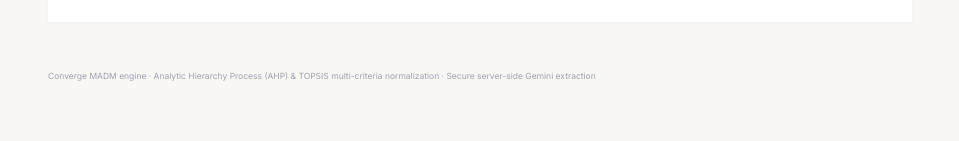
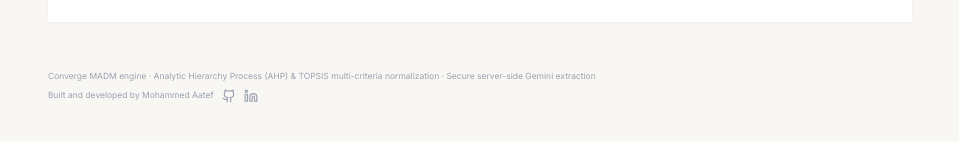
Before and after one commit to TR-Mohd/converge-madm, a React (Vite) app: page / in a window 1280 px wide. Shown: the part 785-926 px from the top of the page, without its empty margins (160-1119 px from the left). Built offline with nearby package versions, Linux system fonts and the light colour scheme.

Commit message:
feat: add footer credit with GitHub and LinkedIn links

```diff
--- a/src/App.tsx
+++ b/src/App.tsx
@@ -7,7 +7,7 @@ import DataGridStep from "./components/DataGridStep";
 import ResultsStep from "./components/ResultsStep";
 import { DecisionData, PairwiseComparison, AHPResult, TopsisResult } from "./types";
 import { calculateTOPSIS } from "./utils/math";
-import { BrainCircuit, RotateCcw, Sun, Moon } from "lucide-react";
+import { BrainCircuit, RotateCcw, Sun, Moon, Github, Linkedin } from "lucide-react";
 import { useSessionPersistence, WizardSession } from "./hooks/useSessionPersistence";
 import ResumeSessionBanner from "./components/ResumeSessionBanner";
 
@@ -374,8 +374,31 @@ export default function App() {
       </main>
 
       {/* Technical Methodology Footer */}
-      <footer className="max-w-4xl mx-auto w-full text-left text-[8.5px] text-gray-400 dark:text-[#4B5563] mt-12 px-4 leading-normal" id="app-footer">
-        Converge MADM engine · Analytic Hierarchy Process (AHP) & TOPSIS multi-criteria normalization · Secure server-side Gemini extraction
+      <footer className="max-w-4xl mx-auto w-full text-left text-[8.5px] text-gray-400 dark:text-[#4B5563] mt-12 px-4 leading-normal space-y-1.5" id="app-footer">
+        <div>
+          Converge MADM engine · Analytic Hierarchy Process (AHP) & TOPSIS multi-criteria normalization · Secure server-side Gemini extraction
+        </div>
+        <div className="flex items-center gap-2">
+          <span>Built and developed by Mohammed Aatef</span>
+          <a
+            href="https://github.com/TR-Mohd"
+            target="_blank"
+            rel="noopener noreferrer"
+            aria-label="GitHub Profile"
+            className="text-gray-400 dark:text-[#4B5563] hover:text-gray-600 dark:hover:text-gray-300 hover:opacity-80 transition-all inline-flex items-center"
+          >
+            <Github size={14} />
+          </a>
+          <a
+            href="https://www.linkedin.com/in/mohammed-aatef-3769062a7/"
+            target="_blank"
+            rel="noopener noreferrer"
+            aria-label="LinkedIn Profile"
+            className="text-gray-400 dark:text-[#4B5563] hover:text-gray-600 dark:hover:text-gray-300 hover:opacity-80 transition-all inline-flex items-center"
+          >
+            <Linkedin size={14} />
+          </a>
+        </div>
       </footer>
     </div>
   );
```
